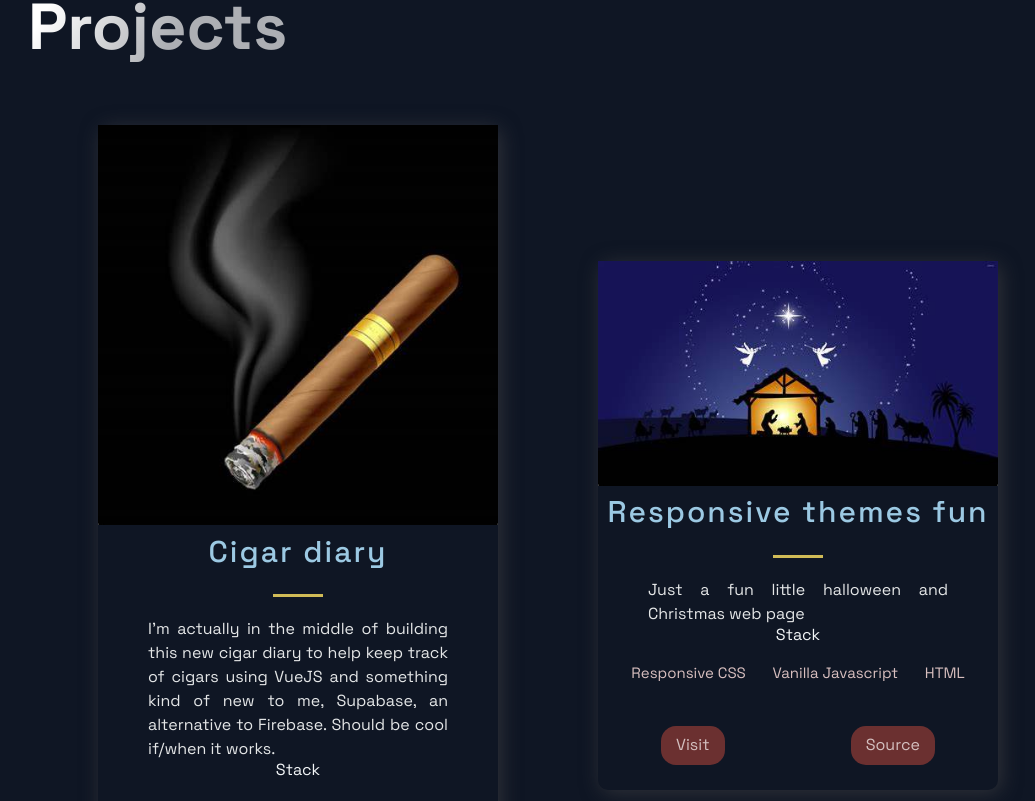
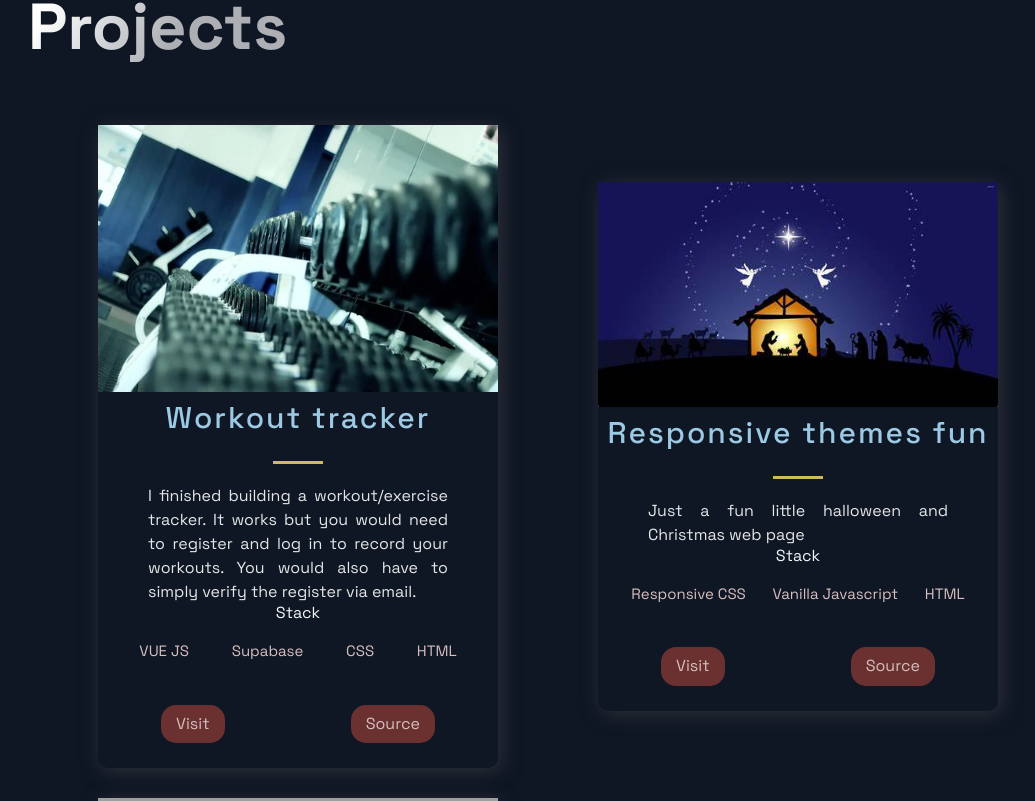
Before and after one commit to cutlerwater/MyPortfolio, a Next.js app: page / in a window 1280 px wide. Shown: the part 759-1560 px from the top of the page, without its empty margins (92-1127 px from the left). Built offline with nearby package versions, Linux system fonts and the light colour scheme; grey boxes are pictures that could not be loaded.

Commit message:
Add files via upload

```diff
--- a/src/constants/constants.js
+++ b/src/constants/constants.js
@@ -1,11 +1,11 @@
 export const projects = [
   {
-    title: 'Cigar diary',
-    description: "I'm actually in the middle of building this new cigar diary to help keep track of cigars using VueJS and something kind of new to me, Supabase, an alternative to Firebase.  Should be cool if/when it works.",
-      image: '/images/cigarpic.jpg',
+    title: 'Workout tracker',
+    description: "I finished building a workout/exercise tracker. It works but you would need to register and log in to record your workouts.  You would also have to simply verify the register via email.",
+      image: '/images/weight-lifting.webp',
       tags: [ 'VUE JS', 'Supabase', ,'CSS', 'HTML'],
-    source: 'https://github.com/cutlerwater/cigardiary',
-    visit: 'https://cutlerwater-cigardiary.netlify.app',
+    source: 'https://github.com/cutlerwater/workouttracker',
+    visit: 'https://cutlerwater-exercisetracker.netlify.app/',
     id: 0,
   },
   {
```
